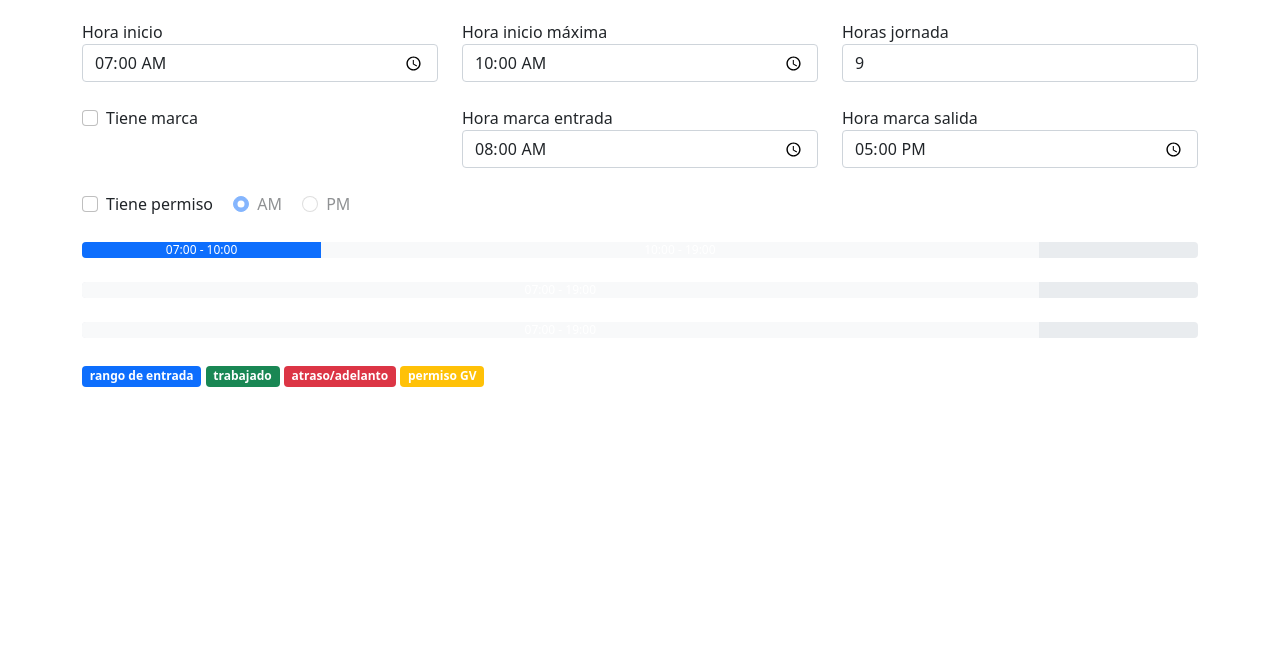
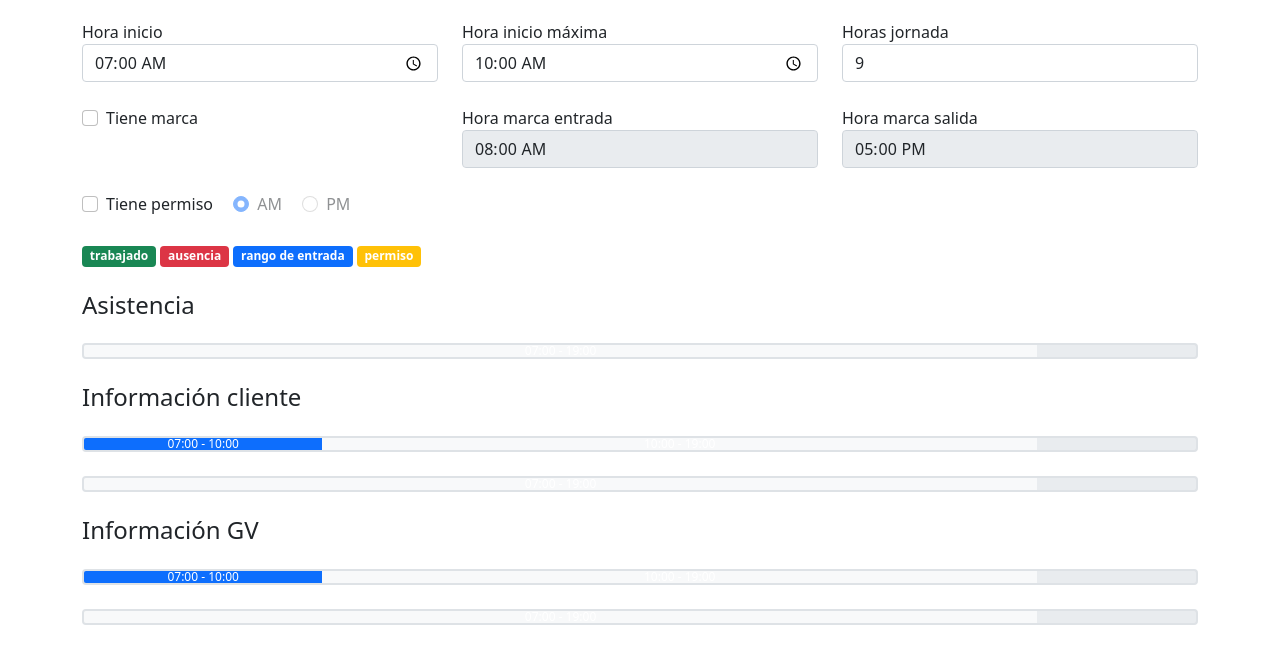
Before and after one commit to espinoza/simuladorPermisosGV, a plain HTML site: page index.html in a window 1280 px wide. Shown: the part 42-706 px from the top of the page. Drawn offline with nearby package versions, Linux system fonts and the light colour scheme.

Commit message:
Separar barras de permisos

```diff
--- a/index.html
+++ b/index.html
@@ -61,30 +61,45 @@
             <label for="permissionPM" class="form-check-label">PM</label>
         </div>
 
-        <div class="progress mt-4">
-            <div id="beforeEntryRangeBar" class="progress-bar bg-light" role="progressbar" style="width: 0%" aria-valuenow="0" aria-valuemin="420" aria-valuemax="1140"></div>
-            <div id="entryRangeBar" class="progress-bar" role="progressbar" style="width: 25%" aria-valuenow="0" aria-valuemin="0" aria-valuemax="1140"></div>
-            <div id="afterEntryRangeBar" class="progress-bar bg-light" role="progressbar" style="width: 75%" aria-valuenow="0" aria-valuemin="1140" aria-valuemax="0"></div>
+        <h4 class="mt-4"></h4>
+        <div class="mt-4">
+            <span class="badge bg-success">trabajado</span>
+            <span class="badge bg-danger">ausencia</span>
+            <span class="badge bg-primary">rango de entrada</span>
+            <span class="badge bg-warning">permiso</span>
         </div>
-        <div class="progress mt-4">
+
+        <h4 class="mt-4">Asistencia</h4>
+        <div class="progress mt-4 border border-2">
             <div id="beforeWorkedRangeBar" class="progress-bar bg-light" role="progressbar" style="width: 0%" aria-valuenow="0" aria-valuemin="420" aria-valuemax="1140"></div>
             <div id="delayRangeBar" class="progress-bar bg-danger" role="progressbar" style="width: 0%" aria-valuenow="0" aria-valuemin="420" aria-valuemax="1140"></div>
             <div id="workedRangeBar" class="progress-bar bg-success" role="progressbar" style="width: 0%" aria-valuenow="0" aria-valuemin="0" aria-valuemax="1140"></div>
             <div id="advanceRangeBar" class="progress-bar bg-danger" role="progressbar" style="width: 0%" aria-valuenow="0" aria-valuemin="420" aria-valuemax="1140"></div>
             <div id="afterWorkedRangeBar" class="progress-bar bg-light" role="progressbar" style="width: 100%" aria-valuenow="0" aria-valuemin="1140" aria-valuemax="0"></div>
         </div>
-        <div class="progress mt-4">
+        <h4 class="mt-4">Información cliente</h4>
+        <div class="progress mt-4 border border-2">
+            <div id="beforeEntryRangeBar" class="progress-bar bg-light" role="progressbar" style="width: 0%" aria-valuenow="0" aria-valuemin="420" aria-valuemax="1140"></div>
+            <div id="entryRangeBar" class="progress-bar" role="progressbar" style="width: 25%" aria-valuenow="0" aria-valuemin="0" aria-valuemax="1140"></div>
+            <div id="afterEntryRangeBar" class="progress-bar bg-light" role="progressbar" style="width: 75%" aria-valuenow="0" aria-valuemin="1140" aria-valuemax="0"></div>
+        </div>
+        <div class="progress mt-4 border border-2">
             <div id="beforePermitBar" class="progress-bar bg-light" role="progressbar" style="width: 100%" aria-valuenow="0" aria-valuemin="420" aria-valuemax="1140"></div>
             <div id="PermitBar" class="progress-bar bg-warning" role="progressbar" style="width: 0%" aria-valuenow="0" aria-valuemin="420" aria-valuemax="1140"></div>
             <div id="afterPermitBar" class="progress-bar bg-light" role="progressbar" style="width: 0%" aria-valuenow="0" aria-valuemin="0" aria-valuemax="1140"></div>
-            <div id="fillPermitBar" class="progress-bar bg-warning" role="progressbar" style="width: 0%" aria-valuenow="0" aria-valuemin="420" aria-valuemax="1140"></div>
-            <div id="afterFillPermitBar" class="progress-bar bg-light" role="progressbar" style="width: 0%" aria-valuenow="0" aria-valuemin="1140" aria-valuemax="0"></div>
         </div>
-        <div class="mt-4">
-            <span class="badge bg-primary">rango de entrada</span>
-            <span class="badge bg-success">trabajado</span>
-            <span class="badge bg-danger">atraso/adelanto</span>
-            <span class="badge bg-warning">permiso GV</span>
+        <h4 class="mt-4">Información GV</h4>
+        <div class="progress mt-4 border border-2">
+            <div id="beforeEntryRangeBarGV" class="progress-bar bg-light" role="progressbar" style="width: 0%" aria-valuenow="0" aria-valuemin="420" aria-valuemax="1140"></div>
+            <div id="entryRangeBarGV" class="progress-bar" role="progressbar" style="width: 25%" aria-valuenow="0" aria-valuemin="0" aria-valuemax="1140"></div>
+            <div id="afterEntryRangeBarGV" class="progress-bar bg-light" role="progressbar" style="width: 75%" aria-valuenow="0" aria-valuemin="1140" aria-valuemax="0"></div>
+        </div>
+        <div class="progress mt-4 border border-2">
+            <div id="beforePermitBarGV" class="progress-bar bg-light" role="progressbar" style="width: 100%" aria-valuenow="0" aria-valuemin="420" aria-valuemax="1140"></div>
+            <div id="PermitBarGV" class="progress-bar bg-warning" role="progressbar" style="width: 0%" aria-valuenow="0" aria-valuemin="420" aria-valuemax="1140"></div>
+            <div id="afterPermitBarGV" class="progress-bar bg-light" role="progressbar" style="width: 0%" aria-valuenow="0" aria-valuemin="0" aria-valuemax="1140"></div>
+            <div id="fillPermitBarGV" class="progress-bar bg-warning" role="progressbar" style="width: 0%" aria-valuenow="0" aria-valuemin="420" aria-valuemax="1140"></div>
+            <div id="afterFillPermitBarGV" class="progress-bar bg-light" role="progressbar" style="width: 0%" aria-valuenow="0" aria-valuemin="1140" aria-valuemax="0"></div>
         </div>
     </main>
 
--- a/script.js
+++ b/script.js
@@ -15,6 +15,8 @@ function setBarsFromInputs() {
     const hasPunch = document.getElementById("hasPunch").checked;
     const punchEntryTimeString = document.getElementById("punchEntryTime").value;
     const punchExitTimeString = document.getElementById("punchExitTime").value;
+    const punchEntryTimeInput = document.getElementById("punchEntryTime");
+    const punchExitTimeInput = document.getElementById("punchExitTime");
 
     let [startTime, maxStartTime, shift] = getShiftDataInMinutes(
         startTimeString, maxStartTimeString, shiftHoursString
@@ -30,6 +32,8 @@ function setBarsFromInputs() {
     let ultimateEndTime = maxStartTime + shift;
 
     permissionSchedule.forEach(item => item.disabled = !hasPermission)
+    punchEntryTimeInput.disabled = !hasPunch;
+    punchExitTimeInput.disabled = !hasPunch;
 
     let punchEntryTime, punchExitTime, delayStartTime, advanceEndTime;
     let shiftRealStartTime = assignedMaxStartTime;
@@ -72,6 +76,8 @@ function setBarsFromInputs() {
     let infinityTime = Math.max(ultimateEndTime + 120, hasPunch ? punchExitTime : 0);
     let minusInfinityTime = Math.min(startTime, hasPunch ? punchEntryTime : 10000000);
 
+    let clientPermitEndTime = hasPermission ? permitEndTime - assignedShift : permitEndTime;
+
     setBar("beforeEntryRangeBar", minusInfinityTime, assignedStartTime, minusInfinityTime, infinityTime);
     setBar("entryRangeBar", assignedStartTime, assignedMaxStartTime, minusInfinityTime, infinityTime);
     setBar("afterEntryRangeBar", assignedMaxStartTime, ultimateEndTime, minusInfinityTime, infinityTime);
@@ -82,11 +88,19 @@ function setBarsFromInputs() {
     setBar("advanceRangeBar", punchExitTime, advanceEndTime, minusInfinityTime, infinityTime);
     setBar("afterWorkedRangeBar", advanceEndTime, ultimateEndTime, minusInfinityTime, infinityTime);
 
-    setBar("beforePermitBar", minusInfinityTime, permitStartTime, minusInfinityTime, infinityTime);
-    setBar("PermitBar", permitStartTime, permitEndTime, minusInfinityTime, infinityTime);
+    setBar("beforePermitBar", minusInfinityTime, clientPermitEndTime, minusInfinityTime, infinityTime);
+    setBar("PermitBar", clientPermitEndTime, permitEndTime, minusInfinityTime, infinityTime);
     setBar("afterPermitBar", permitEndTime, fillPermitStartTime, minusInfinityTime, infinityTime);
-    setBar("fillPermitBar", fillPermitStartTime, fillPermitEndTime, minusInfinityTime, infinityTime);
-    setBar("afterFillPermitBar", fillPermitEndTime, ultimateEndTime, minusInfinityTime, infinityTime);
+
+    setBar("beforeEntryRangeBarGV", minusInfinityTime, startTime, minusInfinityTime, infinityTime);
+    setBar("entryRangeBarGV", startTime, maxStartTime, minusInfinityTime, infinityTime);
+    setBar("afterEntryRangeBarGV", maxStartTime, ultimateEndTime, minusInfinityTime, infinityTime);
+
+    setBar("beforePermitBarGV", minusInfinityTime, permitStartTime, minusInfinityTime, infinityTime);
+    setBar("PermitBarGV", permitStartTime, permitEndTime, minusInfinityTime, infinityTime);
+    setBar("afterPermitBarGV", permitEndTime, fillPermitStartTime, minusInfinityTime, infinityTime);
+    setBar("fillPermitBarGV", fillPermitStartTime, fillPermitEndTime, minusInfinityTime, infinityTime);
+    setBar("afterFillPermitBarGV", fillPermitEndTime, ultimateEndTime, minusInfinityTime, infinityTime);
 };
 
 
```
